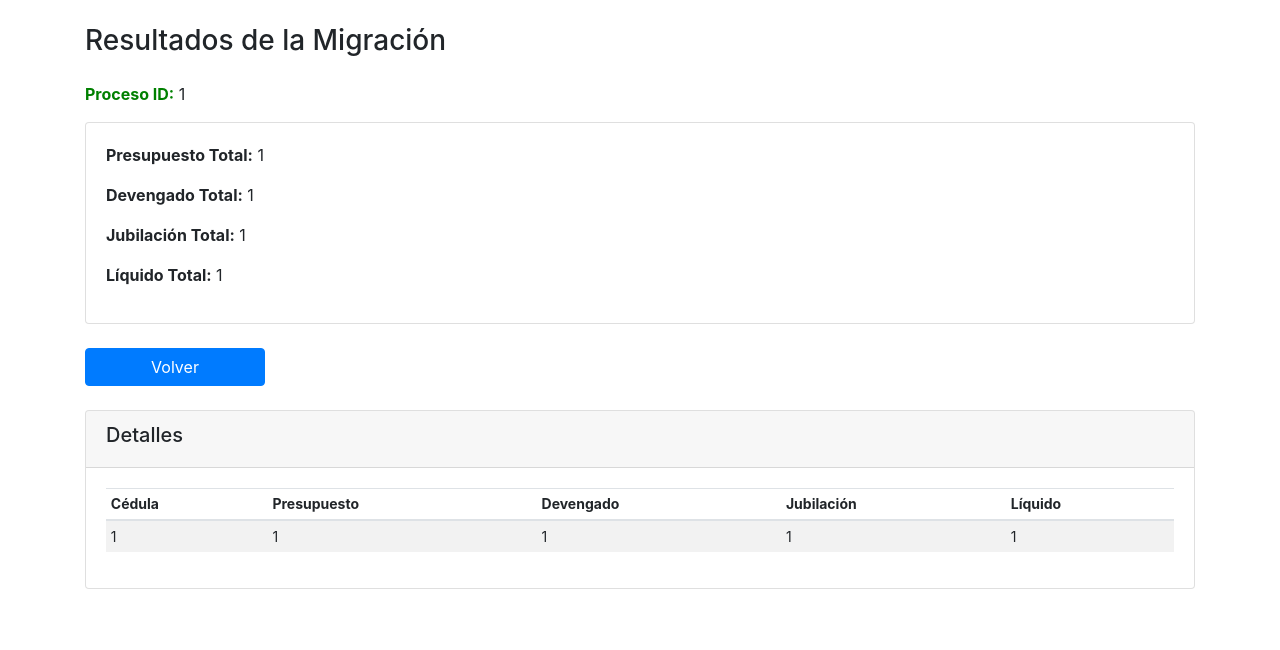
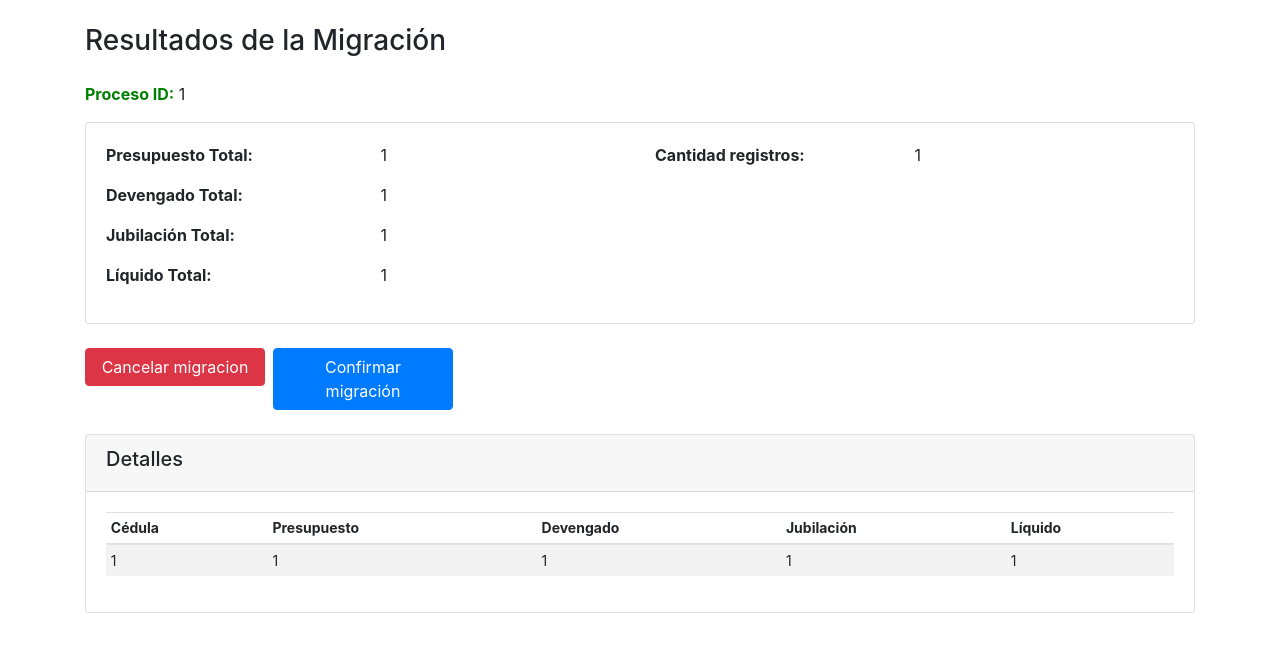
Before and after one commit to hugomrj/migracionbeneficios, a Flask app: page /resultados/1 in a window 1280 px wide. Shown: the top 650 px of the page. Run offline with Flask 3, Linux system fonts and the light colour scheme; tables that the repository leaves empty hold one stand-in row (values such as "Sample post"); some libraries are stand-ins or nearby versions.

Commit message:
2024set6:08224

```diff
--- a/app/models.py
+++ b/app/models.py
@@ -3,7 +3,7 @@ from config import db
 
 
 class Beneficio(db.Model):
-    __tablename__ = 'beneficios'
+    __tablename__ = 'beneficios_migracion'
 
     id = db.Column(db.Integer, primary_key=True)
     cedula = db.Column(db.Integer, nullable=False, default=0)
@@ -13,9 +13,12 @@ class Beneficio(db.Model):
     judicial = db.Column(db.Integer, nullable=False, default=0)
     otros = db.Column(db.Integer, nullable=False, default=0)
     liquido = db.Column(db.Integer, nullable=False, default=0)
+
     mes = db.Column(db.Integer, nullable=False, default=0)
     anio = db.Column(db.Integer, nullable=False, default=0)
     codigo_concepto = db.Column(db.Integer, nullable=False, default=0)
+    planilla = db.Column(db.Integer, nullable=False, default=0)
+
     tipo_rubro = db.Column(db.String(1), nullable=False, default=' ')
     ccargo = db.Column(db.Integer, nullable=False, default=0)
     tipo_traba = db.Column(db.Integer, nullable=False, default=0)
--- a/app/routes.py
+++ b/app/routes.py
@@ -46,7 +46,37 @@ def configure_routes(app):
             func.sum(Beneficio.liquido).label('liquido')
         ).filter_by(proceso_id=proceso_id).first()
 
+
+        # Contar la cantidad de registros
+        cantidad_registros = Beneficio.query.filter_by(proceso_id=proceso_id).count()
+
+
         return render_template('resultados.html',
-                               proceso_id=proceso_id,
-                               beneficios=beneficios,
-                               resumen=resumen)
+                            proceso_id=proceso_id,
+                            beneficios=beneficios,
+                            resumen=resumen,
+                            cantidad_registros=cantidad_registros)
+
+
+
+
+    @app.route('/confirmar/<proceso_id>', methods=['GET'])
+    def confirmar_migracion(proceso_id):
+        # Solo muestra el mensaje de éxito y redirige a la página principal
+        flash('Archivo procesado y datos migrados con éxito.', 'success')
+        return redirect(url_for('index'))
+
+
+
+    @app.route('/eliminar/<proceso_id>', methods=['POST'])
+    def eliminar_registros(proceso_id):
+        try:
+            # Eliminar los registros con el proceso_id dado
+            Beneficio.query.filter_by(proceso_id=proceso_id).delete()
+            db.session.commit()
+            flash('Migracion cancelada.', 'danger')
+        except Exception as e:
+            db.session.rollback()
+            flash(f'Error cancelar migracion: {e}', 'danger')
+
+        return redirect(url_for('index'))
--- a/run.py
+++ b/run.py
@@ -25,14 +25,19 @@ def create_app():
     # Configurar una clave secreta para sesiones (usa un valor más seguro en producción)
     app.secret_key = os.getenv('SECRET_KEY', 'mi_clave_secreta')
 
-    # Configurar el filtro para formateo de números
+
+
+    # Configurar el filtro para formateo de números con puntos como separador de miles
     def format_number(value):
         try:
-            return "{:,}".format(value)
+            return "{:,.0f}".format(value).replace(",", ".")
         except (ValueError, TypeError):
             return value  # O puedes devolver un valor predeterminado
 
     app.jinja_env.filters['format_number'] = format_number
+
+
+
 
     # Imprimir la URL de la base de datos configurada
     print(f"Configuración activa: {config_class}")
@@ -40,6 +45,9 @@ def create_app():
 
     return app
 
+
+
+
 if __name__ == '__main__':
     # Crear la aplicación Flask
     app = create_app()
--- a/templates/resultados.html
+++ b/templates/resultados.html
@@ -24,20 +24,90 @@
         <p><strong style="color: green;">Proceso ID:</strong> {{ proceso_id }}</p>
 
 
+
+
         {% if resumen %}
-            <div class="card mb-4">
+        <div class="card mb-4">
+            <div class="card-body row">
 
-                <div class="card-body">
-                    <p><strong>Presupuesto Total:</strong> {{ resumen.presupuesto | format_number }}</p>
-                    <p><strong>Devengado Total:</strong> {{ resumen.devengado | format_number }}</p>
-                    <p><strong>Jubilación Total:</strong> {{ resumen.jubilacion | format_number }}</p>
-                    <p><strong>Líquido Total:</strong> {{ resumen.liquido | format_number }}</p>
+                <div class="col-6">
+                    <div class="row">
+                        <div class="col-md-6">
+                            <p><strong>Presupuesto Total:</strong></p>
+                        </div>
+                        <div class="col-md-6 text-end">
+                            <p>{{ resumen.presupuesto | format_number }}</p>
+                        </div>
+                    </div>
+                    <div class="row">
+                        <div class="col-md-6">
+                            <p><strong>Devengado Total:</strong></p>
+                        </div>
+                        <div class="col-md-6 text-end">
+                            <p>{{ resumen.devengado | format_number }}</p>
+                        </div>
+                    </div>
+                    <div class="row">
+                        <div class="col-md-6">
+                            <p><strong>Jubilación Total:</strong></p>
+                        </div>
+                        <div class="col-md-6 text-end">
+                            <p>{{ resumen.jubilacion | format_number }}</p>
+                        </div>
+                    </div>
+                    <div class="row">
+                        <div class="col-md-6">
+                            <p><strong>Líquido Total:</strong></p>
+                        </div>
+                        <div class="col-md-6 text-end">
+                            <p>{{ resumen.liquido | format_number }}</p>
+                        </div>
+                    </div>
+
                 </div>
+
+                <div class="col-6">
+                    <div class="row">
+                        <div class="col-md-6">
+                            <p><strong>Cantidad registros:</strong></p>
+                        </div>
+                        <div>
+                            <p>{{ cantidad_registros | format_number }}</p>
+                        </div>
+                    </div>
+                </div>
+
             </div>
+        </div>
         {% endif %}
 
-        <a class="btn btn-primary mb-4" style="width: 180px;" href="{{ url_for('index') }}">Volver</a>
 
+
+
+        <!-- Botones  -->
+        <div class="row mb-4">
+            <div class="col">
+
+
+                <div class="d-flex">
+                    <form action="{{ url_for('eliminar_registros', proceso_id=proceso_id) }}" method="post">
+                        <button type="submit"
+                        class="btn btn-danger mr-2"  style="width: 180px;">
+                        Cancelar migracion</button>
+                    </form>
+
+
+                    <a class="btn btn-primary" style="width: 180px;"
+                        href="{{ url_for('confirmar_migracion', proceso_id=proceso_id) }}">
+                        Confirmar migración
+                    </a>
+
+
+                </div>
+
+
+            </div>
+        </div>
 
 
         {% if beneficios %}
```
Also changed, not shown: app/data_service.py (+123 -3 lines), templates/index.html (+8 -3 lines).
